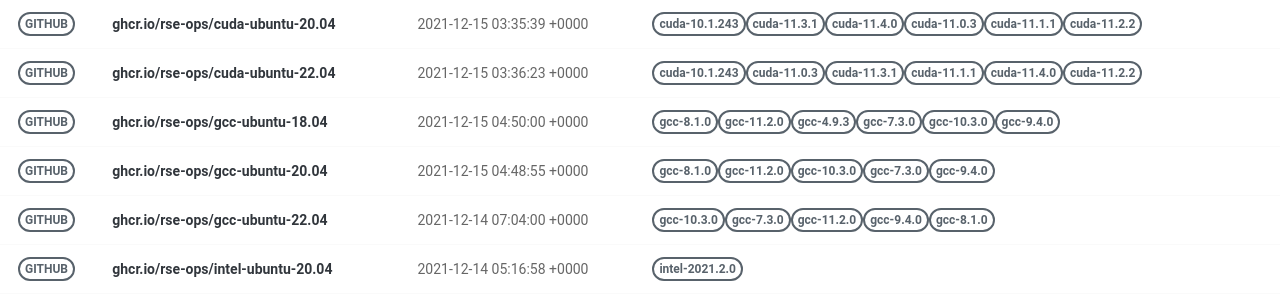
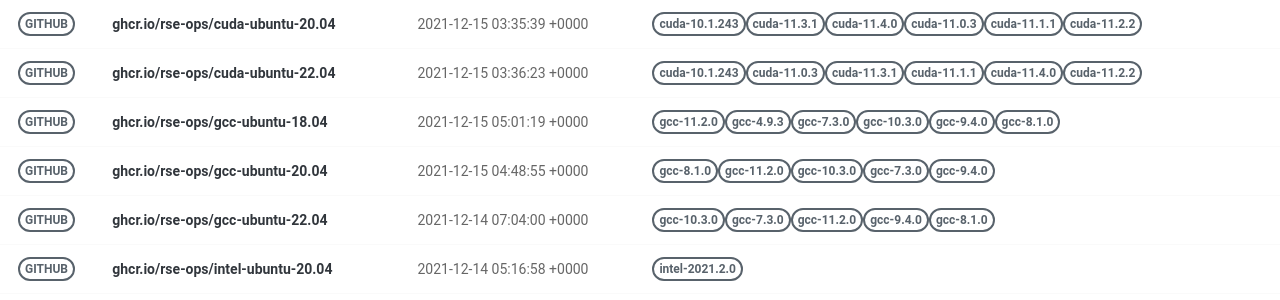
Before and after one commit to rse-ops/docker-images, a Jekyll site: the page built from pages/index.md, in a window 1280 px wide. Shown: the part 277-577 px from the top of the page. Built offline with Jekyll 4.4.1, drawn with Linux system fonts in a browser that asks for light colours; nearby versions of some CDN libraries.

Commit message:
Automated push to update library 2021-12-15

```diff
--- a/_library/ghcr.io-rse-ops-gcc-ubuntu-18.04.md
+++ b/_library/ghcr.io-rse-ops-gcc-ubuntu-18.04.md
@@ -1,14 +1,11 @@
 ---
 layout: container
 name: ghcr.io/rse-ops/gcc-ubuntu-18.04
-updated_at: 2021-12-15 04:50:00.162855
+updated_at: 2021-12-15 05:01:19.229351
 
 
 container_url: https://github.com/orgs/rse-ops/packages/container/package/gcc-ubuntu-18.04
 versions:
- - tag: gcc-8.1.0
-   dockerfile: https://github.com/rse-ops/docker-images/blob/main/ubuntu/gcc/Dockerfile
-   manifest: https://crane.ggcr.dev/manifest/ghcr.io/rse-ops/gcc-ubuntu-18.04:gcc-8.1.0
  - tag: gcc-11.2.0
    dockerfile: https://github.com/rse-ops/docker-images/blob/main/ubuntu/gcc/Dockerfile
    manifest: https://crane.ggcr.dev/manifest/ghcr.io/rse-ops/gcc-ubuntu-18.04:gcc-11.2.0
```
Also changed, not shown: other parts of _library/ghcr.io-rse-ops-gcc-ubuntu-18.04.md (+3 -0 lines).
